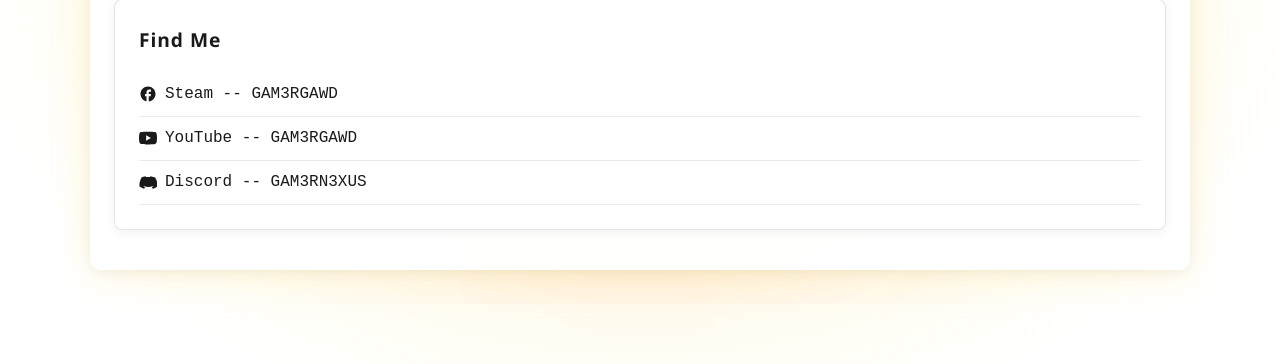
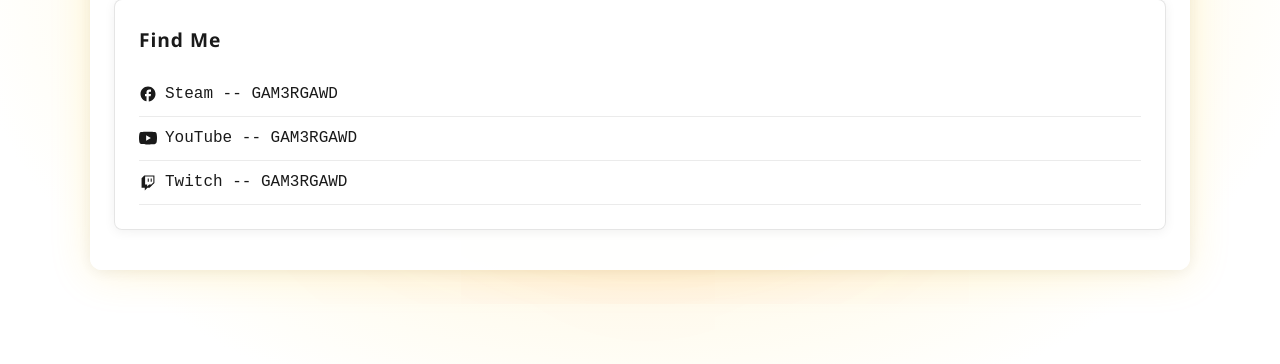
Before and after one commit to vitalnexus/blog, a Jekyll site: the page built from about.md, in a window 1280 px wide and 900 px high, scrolled down 1378 px. Shown: the part 480-844 px from the top of the window. Built offline with Jekyll 4.4.1, drawn with Linux system fonts in a browser that asks for light colours.

Commit message:
fix: update social media links and icons in About page

```diff
--- a/about.md
+++ b/about.md
@@ -99,8 +99,8 @@ permalink: /about/
         <a href="https://www.youtube.com/@gam3rgawd" target="_blank" rel="noopener">YouTube -- GAM3RGAWD</a>
       </li>
       <li>
-        <svg viewBox="0 0 24 24"><path d="M20.32 4.37a19.8 19.8 0 0 0-4.93-1.51.07.07 0 0 0-.08.04c-.21.38-.45.87-.61 1.25a18.27 18.27 0 0 0-5.4 0 12.6 12.6 0 0 0-.62-1.25.07.07 0 0 0-.08-.04 19.74 19.74 0 0 0-4.93 1.51.07.07 0 0 0-.03.03C1.07 8.52.32 12.54.68 16.51a.08.08 0 0 0 .03.05 19.9 19.9 0 0 0 5.99 3.03.08.08 0 0 0 .08-.03c.46-.63.87-1.3 1.22-2a.08.08 0 0 0-.04-.1 13.1 13.1 0 0 1-1.87-.9.08.08 0 0 1 0-.12c.13-.09.25-.19.37-.28a.07.07 0 0 1 .08-.01c3.93 1.79 8.18 1.79 12.07 0a.07.07 0 0 1 .08.01c.12.1.24.19.37.28a.08.08 0 0 1 0 .12c-.6.35-1.22.65-1.87.9a.08.08 0 0 0-.04.1c.36.7.77 1.37 1.22 2a.07.07 0 0 0 .08.03 19.83 19.83 0 0 0 6-3.03.08.08 0 0 0 .03-.05c.42-4.36-.71-8.35-2.99-11.78a.06.06 0 0 0-.03-.03z"/></svg>
-        <a href="#">Discord -- GAM3RN3XUS</a>
+        <svg viewBox="0 0 24 24"><path d="M11.64 5.93h1.43v4.28h-1.43m3.93-4.28H17v4.28h-1.43M7 2L3.43 5.57v12.86h4.28V22l3.58-3.57h2.85L20.57 12V2m-1.43 9.29l-2.85 2.85h-2.86l-2.5 2.5v-2.5H8.14V3.43h11z"/></svg>
+        <a href="https://www.twitch.tv/gam3rgawd" target="_blank" rel="noopener">Twitch -- GAM3RGAWD</a>
       </li>
     </ul>
   </div>
```
